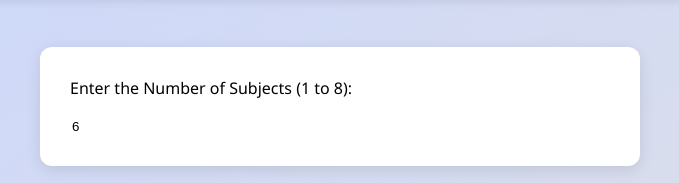
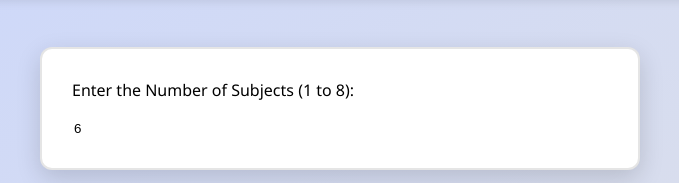
Before and after one commit to udhayasudharsanan/gpa-calculator, a plain HTML site: page index.html in a window 1280 px wide. Shown: the part 169-352 px from the top of the page, 300-979 px from the left. Drawn offline with Linux system fonts and the light colour scheme.

Commit message:
Update main.css

```diff
--- a/main.css
+++ b/main.css
@@ -128,6 +128,16 @@ table th, table td {
 table th {
     background-color: #f0f8ff;
 }
+form {
+    background: white;
+    padding: 30px;
+    margin: 20px auto;
+    width: 90%;
+    max-width: 600px;
+    border-radius: 12px;
+    box-shadow: 0 8px 24px rgba(0, 0, 0, 0.15); /* <-- makes it stand out */
+    border: 2px solid rgba(0, 0, 0, 0.1);        /* <-- adds soft outline */
+}
 
 @media (max-width: 600px) {
     .head {
```
